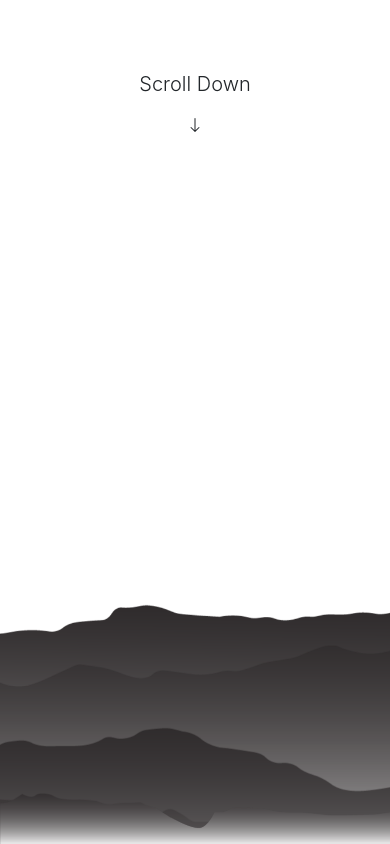
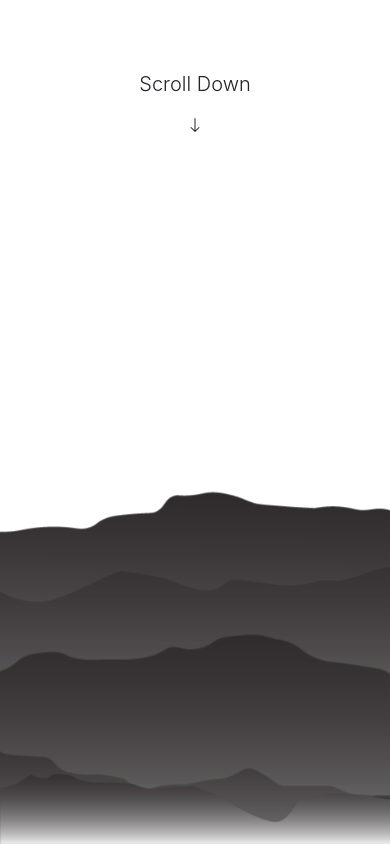
Before and after one commit to dansirdan/inktober-challenge, a website: page index.html in a window 390 px wide. Drawn offline with nearby package versions, Linux system fonts and the light colour scheme.

Commit message:
media queries managed

```diff
--- a/style.css
+++ b/style.css
@@ -94,10 +94,9 @@ body {
   transform: translateZ(0px) scale(1);
 }
 
-/* Extra small devices (phones, 300px and down) */
-@media only screen and (max-width: 600px) {
+@media only screen and (max-width: 992px) {
   .parallax__layer img {
-    width: 200%;
+    width: 130%;
   }
 }
 
@@ -107,3 +106,24 @@ body {
     width: 180%;
   }
 }
+
+/* Medium devices (phones, 600px and up) */
+@media only screen and (max-width: 600px) {
+  .parallax__layer img {
+    width: 200%;
+  }
+}
+
+/* Small devices (phones, 300px and up) */
+@media only screen and (max-width: 400px) {
+  .parallax__layer img {
+    width: 250%;
+  }
+}
+
+/* Extra small devices (phones, 300px and up) */
+@media only screen and (max-width: 300px) {
+  .parallax__layer img {
+    width: 300%;
+  }
+}
```
